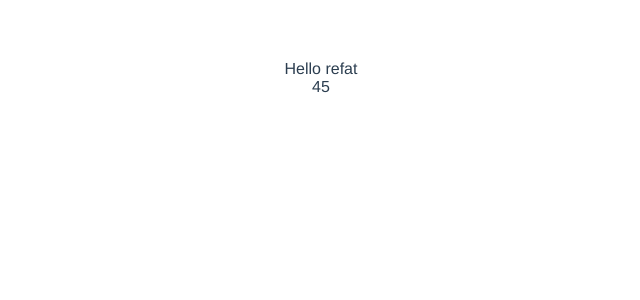
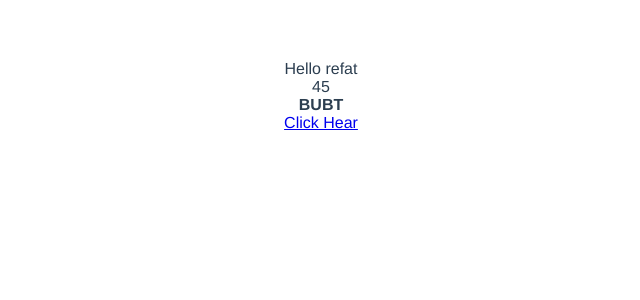
Before and after one commit to Refat5/Vue3_Codevolution, a Vue app: page / in a window 1280 px wide. Shown: the top 300 px of the page, without its empty margins (319-959 px from the left). Built offline with nearby package versions, Linux system fonts and the light colour scheme.

Commit message:
binding Html

```diff
--- a/src/App.vue
+++ b/src/App.vue
@@ -1,6 +1,8 @@
 <template>
 	<div>{{ greet }} {{ name }}</div>
 	<div v-text="age"></div>
+	<div v-html="varsity"> </div>
+	<div v-html="hack"></div>
 </template>
 
 <script>
@@ -11,6 +13,8 @@
 			name: "refat",
 			greet: "Hello",
 			age: "45",
+			varsity: "<strong>BUBT</strong>",
+			hack: `<a href="#" onclick="alert('your pc is hacked ! Please give me money i will save you')">Click Hear</a>`,
 		};
 	},
 };
```
